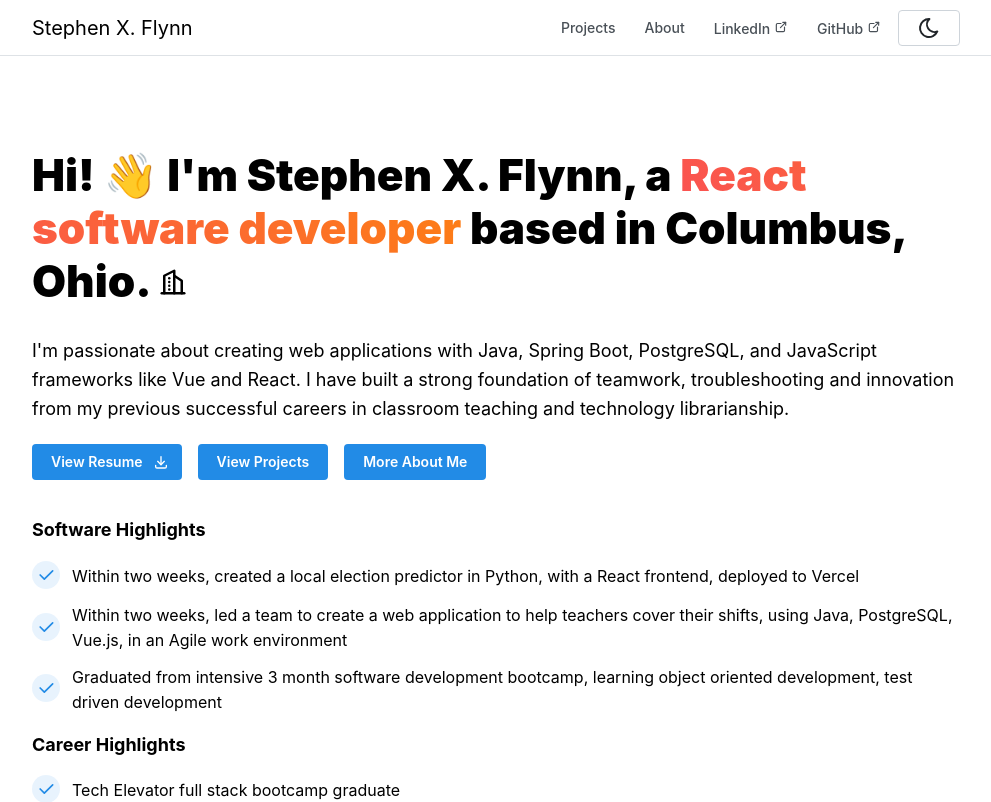
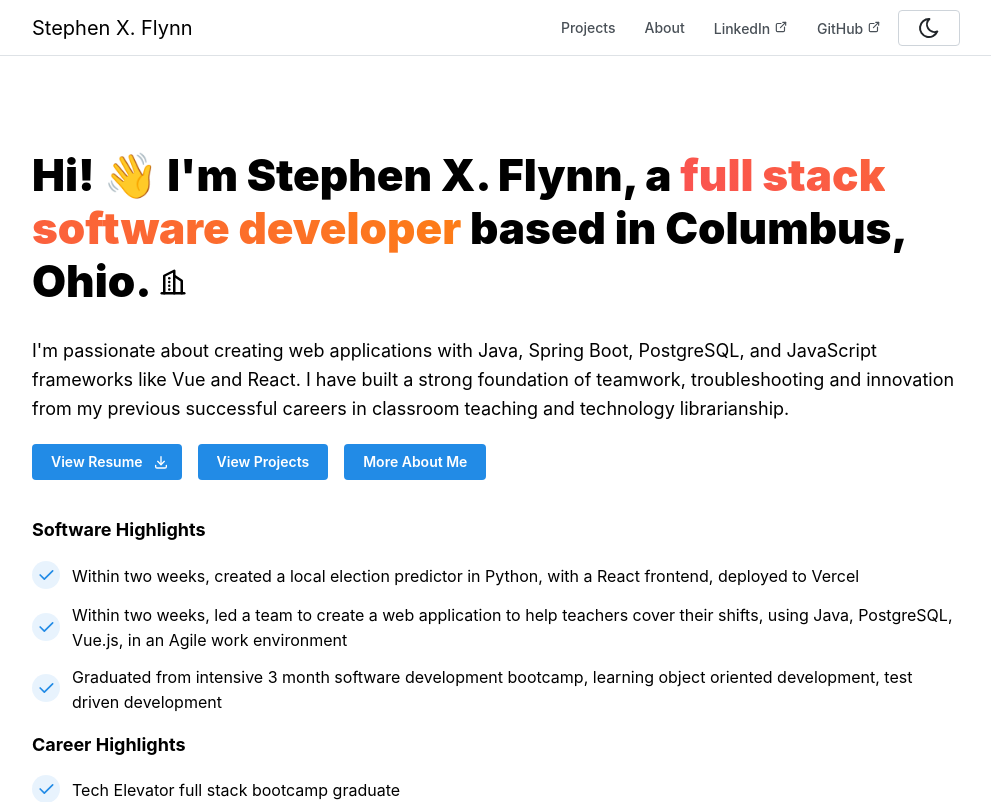
Before and after one commit to sxflynn/portfolio, a React (Vite) app: page / in a window 1280 px wide. Shown: the top 802 px of the page, without its empty margins (144-1135 px from the left). Built offline with nearby package versions, Linux system fonts and the light colour scheme.

Commit message:
removed animation on homepage

```diff
--- a/src/pages/Home/Home.tsx
+++ b/src/pages/Home/Home.tsx
@@ -42,7 +42,7 @@ const Home = () => {
           gradient={{ from: "red", to: "orange" }}
           inherit
         >
-          <FlipText /> software developer
+          full stack software developer
         </Text>{" "}
         based in Columbus, Ohio. <IconBuildingSkyscraper size={30} />
       </h1>
```
